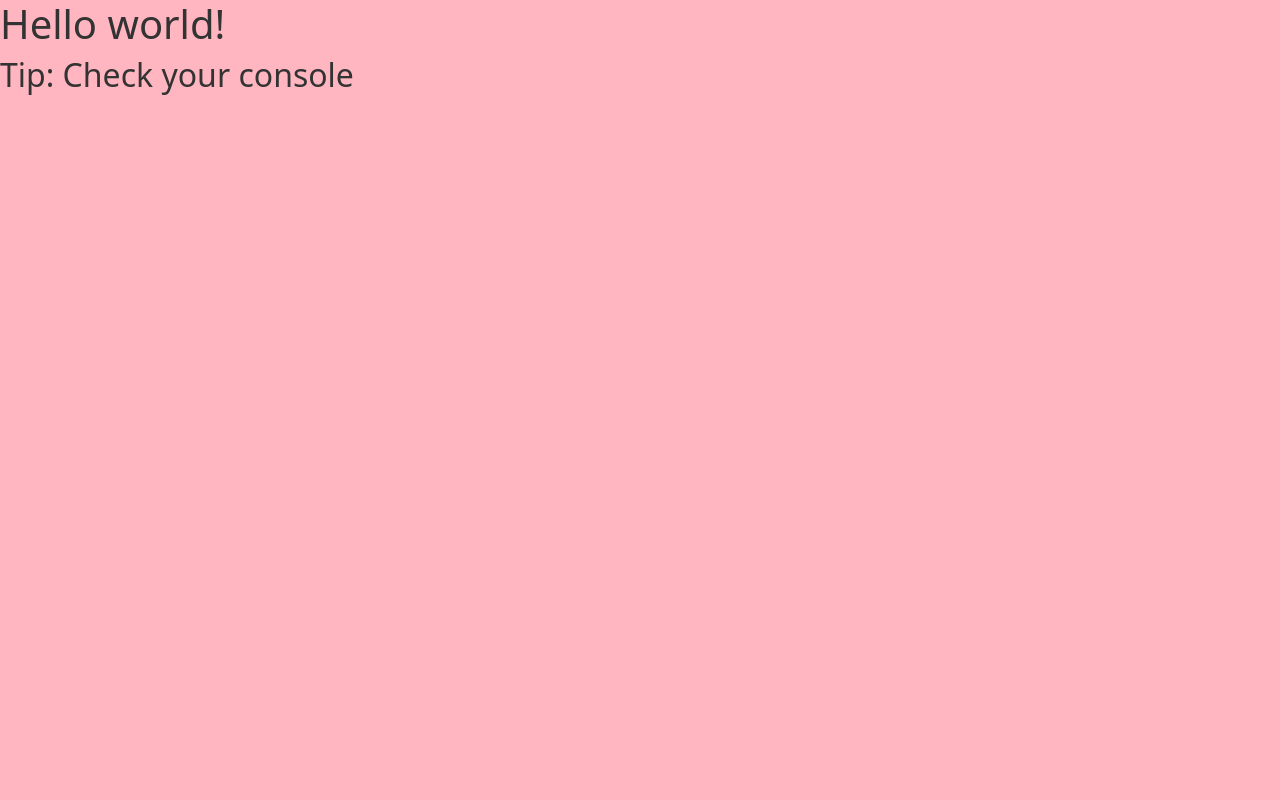
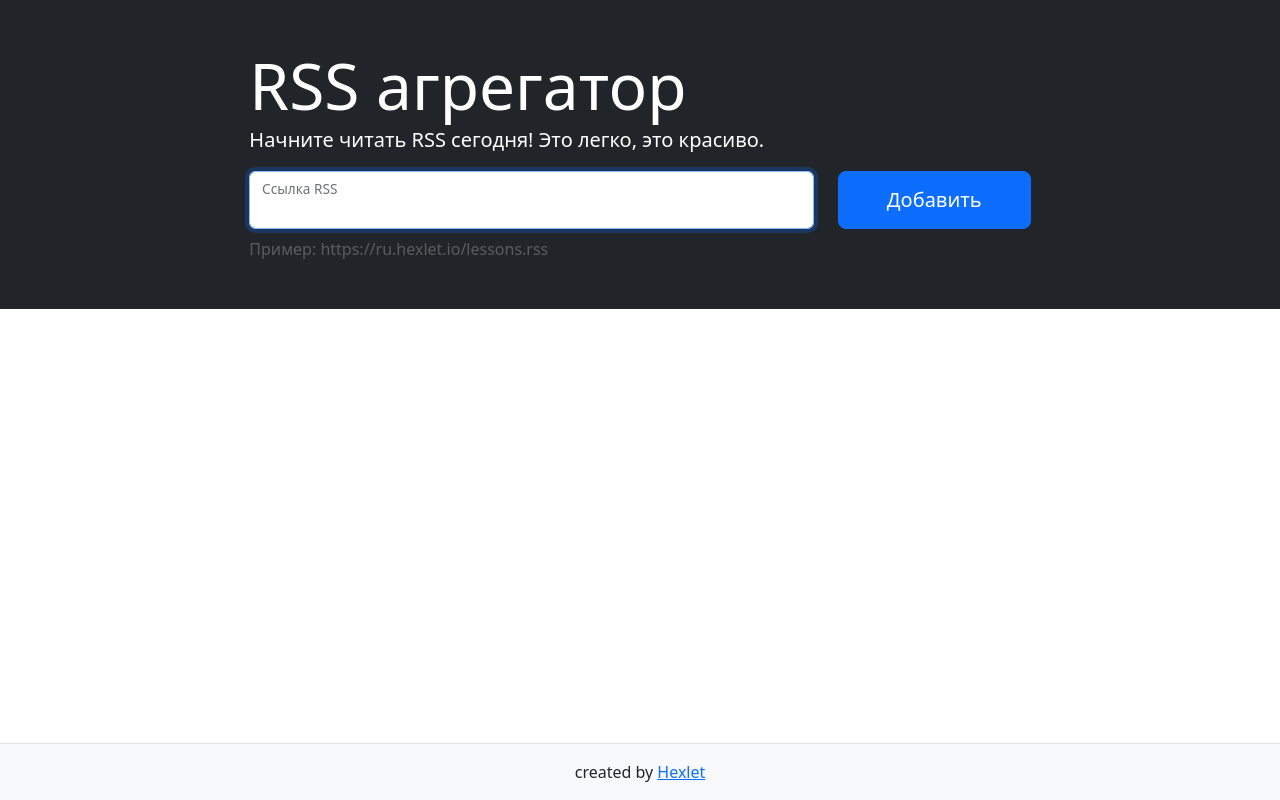
Before and after one commit to mortalpjero/RSS-Aggregator, a website built with webpack: page index.html in a window 1280 px wide. Built offline with nearby package versions, Linux system fonts and the light colour scheme.

Commit message:
feat: added html layout

```diff
--- a/index.html
+++ b/index.html
@@ -1,13 +1,71 @@
 <!DOCTYPE html>
-<html>
-    <head>
-        <meta charset="utf-8" />
-        <meta name="viewport" content="width=device-width, initial-scale=1">
-        <title>Webpack App</title>
-    </head>
-    <body>
-        <h1>Hello world!</h1>
-        <h2>Tip: Check your console</h2>
-    </body>
+<html lang="ru">
+
+<head>
+    <meta charset="utf-8">
+    <meta name="viewport" content="width=device-width,initial-scale=1,shrink-to-fit=no">
+    <title>Hexlet Frontend Project</title>
+    <script defer="defer" src="main.js"></script>
+    <link href="main.css" rel="stylesheet">
+</head>
+
+<body class="d-flex flex-column min-vh-100">
+    <div class="modal fade" id="modal" tabindex="-1" role="dialog" aria-labelledby="modal" aria-hidden="true">
+        <div class="modal-dialog" role="document">
+            <div class="modal-content">
+                <div class="modal-header">
+                    <h5 class="modal-title"></h5>
+                    <button type="button" class="btn-close close" data-bs-dismiss="modal" aria-label="Close"></button>
+                </div>
+                <div class="modal-body text-break"></div>
+                <div class="modal-footer">
+                    <a class="btn btn-primary full-article" href="#" role="button" target="_blank"
+                        rel="noopener noreferrer">Читать полностью </a>
+                    <button type="button" class="btn btn-secondary" data-bs-dismiss="modal">Закрыть</button>
+                </div>
+            </div>
+        </div>
+    </div>
+    <main class="flex-grow-1">
+        <section class="container-fluid bg-dark p-5">
+            <div class="row">
+                <div class="col-md-10 col-lg-8 mx-auto text-white">
+                    <h1 class="display-3 mb-0">RSS агрегатор</h1>
+                    <p class="lead">Начните читать RSS сегодня! Это легко, это красиво.</p>
+                    <form action="" class="rss-form text-body">
+                        <div class="row">
+                            <div class="col">
+                                <div class="form-floating">
+                                    <input id="url-input" autofocus="" required="" name="url" aria-label="url"
+                                        class="form-control w-100" placeholder="ссылка RSS" autocomplete="off">
+                                    <label for="url-input">Ссылка RSS</label>
+                                </div>
+                            </div>
+                            <div class="col-auto">
+                                <button type="submit" aria-label="add"
+                                    class="h-100 btn btn-lg btn-primary px-sm-5">Добавить</button>
+                            </div>
+                        </div>
+                    </form>
+                    <p class="mt-2 mb-0 opacity-25">Пример: https://ru.hexlet.io/lessons.rss</p>
+                    <p class="feedback m-0 position-absolute small text-danger"></p>
+                </div>
+            </div>
+        </section>
+        <section class="container-fluid container-xxl p-5">
+            <div class="row">
+                <div class="col-md-10 col-lg-8 order-1 mx-auto posts"></div>
+                <div class="col-md-10 col-lg-4 mx-auto order-0 order-lg-1 feeds"></div>
+            </div>
+        </section>
+    </main>
+    <footer class="footer border-top py-3 mt-5 bg-light">
+        <div class="container-xl">
+            <div class="text-center">created by
+                <a href="https://ru.hexlet.io/professions/frontend/projects/11" target="_blank">Hexlet</a>
+            </div>
+        </div>
+    </footer>
+</body>
 
 </html>
--- a/src/styles.scss
+++ b/src/styles.scss
@@ -1,7 +1 @@
 @import "~bootstrap/scss/bootstrap";
-
-body {
-    background-color: lightpink;
-    color: #333;
-    font-size: 16px;
-};
```
Also changed, not shown: .github/workflows/nodejs.yml, dist/index.html, dist/main.css, dist/main.js.
